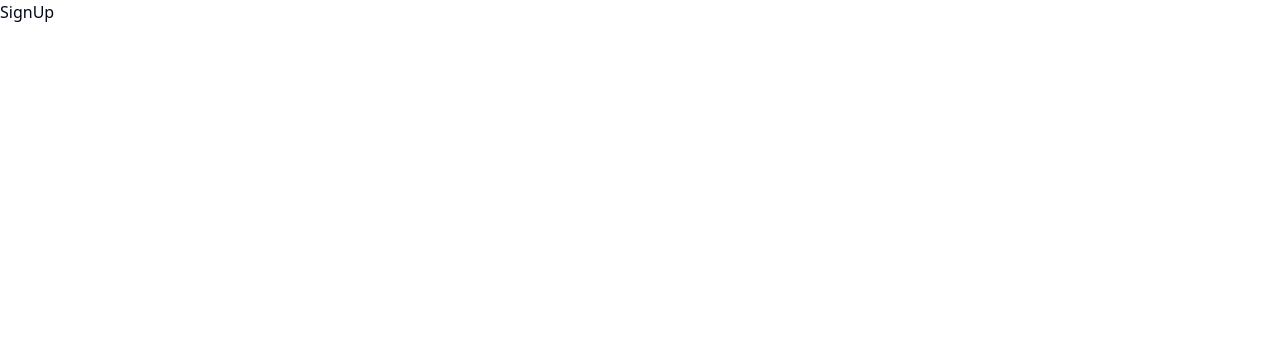
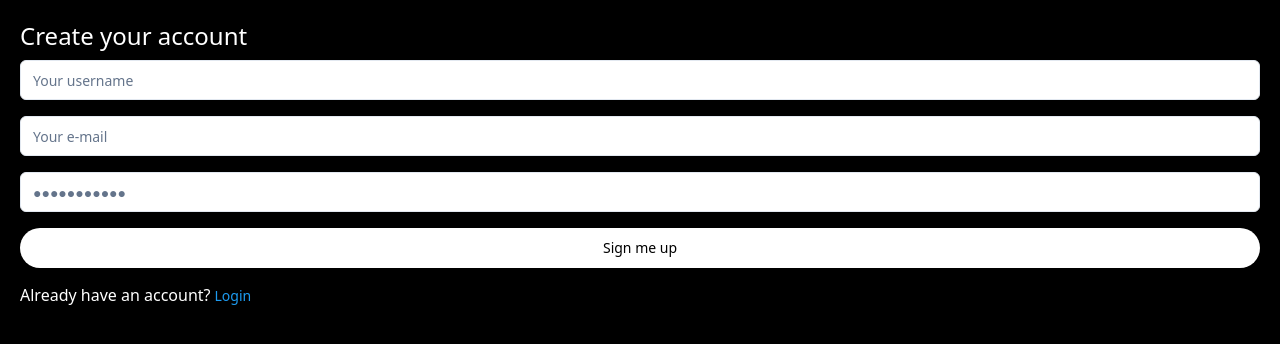
Before and after one commit to dandichristiawan/x-clone-fe, a React (Vite) app: page /register in a window 1280 px wide. Shown: the top 344 px of the page. Built offline with nearby package versions, Linux system fonts and the light colour scheme.

Commit message:
home page progress 50%

```diff
--- a/src/api.ts
+++ b/src/api.ts
@@ -8,12 +8,20 @@ interface LoginResponse {
   };
 }
 
-interface FormData {
+interface FormDataLogin {
   email: string;
   password: string;
 }
 
-export async function LoginApi(formData: FormData): Promise<LoginResponse> {
+interface FormDataRegister {
+  email: string;
+  username: string;
+  password: string;
+}
+
+export async function LoginApi(
+  formData: FormDataLogin
+): Promise<LoginResponse> {
   const response = await fetch('http://192.168.1.153:3000/api/login', {
     headers: { 'Content-Type': 'application/json' },
     method: 'POST',
@@ -27,3 +35,15 @@ export async function LoginApi(formData: FormData): Promise<LoginResponse> {
   const data = await response.json();
   return data as LoginResponse;
 }
+
+export async function RegisterApi(formData: FormDataRegister): Promise<void> {
+  const response = await fetch('http://192.168.1.153:3000/api/signup', {
+    headers: { 'Content-Type': 'application/json' },
+    method: 'POST',
+    body: JSON.stringify(formData),
+  });
+
+  if (!response.ok) {
+    throw new Error('Something went wrong');
+  }
+}
--- a/src/components/Navbar/NavbarLeft.tsx
+++ b/src/components/Navbar/NavbarLeft.tsx
@@ -4,18 +4,18 @@ export const NavbarLeft = () => {
   return (
     <aside
       id="default-sidebar"
-      className="fixed top-0 left-0 z-40 w-72 h-screen transition-transform -translate-x-full sm:translate-x-0"
+      className="fixed top-0 left-0 z-40 w-80 h-screen transition-transform -translate-x-full sm:translate-x-0"
       aria-label="Sidebar"
     >
-      <div className="h-full px-3 py-4 overflow-y-auto bg-gray-50 dark:bg-gray-800">
+      <div className="h-full px-3 py-4 overflow-y-auto bg-black dark:bg-gray-800">
         <ul className="space-y-2 font-medium">
           <li>
             <a
               href="#"
-              className="flex items-center p-2 text-gray-900 rounded-lg dark:text-white hover:bg-gray-100 dark:hover:bg-gray-700 group"
+              className="flex items-center p-2 text-white rounded-lg dark:text-white hover:bg-gray-100 dark:hover:bg-gray-700 group"
             >
               <svg
-                className="w-5 h-5 text-gray-500 transition duration-75 dark:text-gray-400 group-hover:text-gray-900 dark:group-hover:text-white"
+                className="w-5 h-5 text-white transition duration-75 dark:text-gray-400 group-hover:text-gray-900 dark:group-hover:text-white"
                 aria-hidden="true"
                 xmlns="http://www.w3.org/2000/svg"
                 fill="currentColor"
@@ -30,10 +30,10 @@ export const NavbarLeft = () => {
           <li>
             <a
               href="#"
-              className="flex items-center p-2 text-gray-900 rounded-lg dark:text-white hover:bg-gray-100 dark:hover:bg-gray-700 group"
+              className="flex items-center p-2 text-white rounded-lg dark:text-white hover:bg-gray-100 dark:hover:bg-gray-700 group"
             >
               <svg
-                className="flex-shrink-0 w-5 h-5 text-gray-500 transition duration-75 dark:text-gray-400 group-hover:text-gray-900 dark:group-hover:text-white"
+                className="flex-shrink-0 w-5 h-5 text-white transition duration-75 dark:text-gray-400 group-hover:text-gray-900 dark:group-hover:text-white"
                 aria-hidden="true"
                 xmlns="http://www.w3.org/2000/svg"
                 fill="currentColor"
@@ -50,10 +50,10 @@ export const NavbarLeft = () => {
           <li>
             <a
               href="#"
-              className="flex items-center p-2 text-gray-900 rounded-lg dark:text-white hover:bg-gray-100 dark:hover:bg-gray-700 group"
+              className="flex items-center p-2 text-white rounded-lg dark:text-white hover:bg-gray-100 dark:hover:bg-gray-700 group"
             >
               <svg
-                className="flex-shrink-0 w-5 h-5 text-gray-500 transition duration-75 dark:text-gray-400 group-hover:text-gray-900 dark:group-hover:text-white"
+                className="flex-shrink-0 w-5 h-5 text-white transition duration-75 dark:text-gray-400 group-hover:text-gray-900 dark:group-hover:text-white"
                 aria-hidden="true"
                 xmlns="http://www.w3.org/2000/svg"
                 fill="currentColor"
@@ -70,10 +70,10 @@ export const NavbarLeft = () => {
           <li>
             <a
               href="#"
-              className="flex items-center p-2 text-gray-900 rounded-lg dark:text-white hover:bg-gray-100 dark:hover:bg-gray-700 group"
+              className="flex items-center p-2 text-white rounded-lg dark:text-white hover:bg-gray-100 dark:hover:bg-gray-700 group"
             >
               <svg
-                className="flex-shrink-0 w-5 h-5 text-gray-500 transition duration-75 dark:text-gray-400 group-hover:text-gray-900 dark:group-hover:text-white"
+                className="flex-shrink-0 w-5 h-5 text-white transition duration-75 dark:text-gray-400 group-hover:text-gray-900 dark:group-hover:text-white"
                 aria-hidden="true"
                 xmlns="http://www.w3.org/2000/svg"
                 fill="currentColor"
@@ -87,10 +87,10 @@ export const NavbarLeft = () => {
           <li>
             <a
               href="#"
-              className="flex items-center p-2 text-gray-900 rounded-lg dark:text-white hover:bg-gray-100 dark:hover:bg-gray-700 group"
+              className="flex items-center p-2 text-white rounded-lg dark:text-white hover:bg-gray-100 dark:hover:bg-gray-700 group"
             >
               <svg
-                className="flex-shrink-0 w-5 h-5 text-gray-500 transition duration-75 dark:text-gray-400 group-hover:text-gray-900 dark:group-hover:text-white"
+                className="flex-shrink-0 w-5 h-5 text-white transition duration-75 dark:text-gray-400 group-hover:text-gray-900 dark:group-hover:text-white"
                 aria-hidden="true"
                 xmlns="http://www.w3.org/2000/svg"
                 fill="currentColor"
@@ -104,10 +104,10 @@ export const NavbarLeft = () => {
           <li>
             <a
               href="#"
-              className="flex items-center p-2 text-gray-900 rounded-lg dark:text-white hover:bg-gray-100 dark:hover:bg-gray-700 group"
+              className="flex items-center p-2 text-white rounded-lg dark:text-white hover:bg-gray-100 dark:hover:bg-gray-700 group"
             >
               <svg
-                className="flex-shrink-0 w-5 h-5 text-gray-500 transition duration-75 dark:text-gray-400 group-hover:text-gray-900 dark:group-hover:text-white"
+                className="flex-shrink-0 w-5 h-5 text-white transition duration-75 dark:text-gray-400 group-hover:text-gray-900 dark:group-hover:text-white"
                 aria-hidden="true"
                 xmlns="http://www.w3.org/2000/svg"
                 fill="none"
@@ -127,10 +127,10 @@ export const NavbarLeft = () => {
           <li>
             <a
               href="#"
-              className="flex items-center p-2 text-gray-900 rounded-lg dark:text-white hover:bg-gray-100 dark:hover:bg-gray-700 group"
+              className="flex items-center p-2 text-white rounded-lg dark:text-white hover:bg-gray-100 dark:hover:bg-gray-700 group"
             >
               <svg
-                className="flex-shrink-0 w-5 h-5 text-gray-500 transition duration-75 dark:text-gray-400 group-hover:text-gray-900 dark:group-hover:text-white"
+                className="flex-shrink-0 w-5 h-5 text-white transition duration-75 dark:text-gray-400 group-hover:text-gray-900 dark:group-hover:text-white"
                 aria-hidden="true"
                 xmlns="http://www.w3.org/2000/svg"
                 fill="currentColor"
--- a/src/layout/main-layout.tsx
+++ b/src/layout/main-layout.tsx
@@ -1,17 +1,19 @@
-import React from 'react'
-import { NavbarLeft } from '@/components/Navbar/NavbarLeft'
-import { NavbarRight } from '@/components/Navbar/NavbarRight'
+import React from 'react';
+import { NavbarLeft } from '@/components/Navbar/NavbarLeft';
+import { NavbarRight } from '@/components/Navbar/NavbarRight';
 
 type Props = {
-    children: React.ReactNode
-}
+  children: React.ReactNode;
+};
 
 export const MainLayout = ({ children }: Props) => {
   return (
     <>
       <NavbarLeft />
+      <div className="flex justify-center items-center min-h-screen">
         {children}
+      </div>
       <NavbarRight />
     </>
-    )
-}
+  );
+};
--- a/src/pages/auth/signup/sign-up-page.tsx
+++ b/src/pages/auth/signup/sign-up-page.tsx
@@ -1,9 +1,75 @@
-import React from 'react'
+import React from 'react';
+import { Input } from '@/components/ui/input';
+import { Button } from '@/components/ui/button';
+import { RegisterApi } from '@/api';
+import { useNavigate } from 'react-router-dom';
 
 export const SignUpPage = () => {
-    return (
-        <>
-           <h1>SignUp</h1>
-        </>
-    )
-}
+  const navTo = useNavigate();
+  const [registerCredentials, setRegisterCredentials] = React.useState({
+    username: '',
+    email: '',
+    password: '',
+  });
+  const handleValChange = (e: React.ChangeEvent<HTMLInputElement>) => {
+    const { name, value } = e.target;
+    setRegisterCredentials((prevState) => ({
+      ...prevState,
+      [name]: value,
+    }));
+  };
+  const onRegister = async () => {
+    await RegisterApi(registerCredentials);
+  };
+
+  return (
+    <>
+      <main className="bg-black min-h-dvh">
+        <div className="p-5 flex flex-col">
+          <h1 className="text-white text-2xl">Create your account</h1>
+          <Input
+            placeholder="Your username"
+            className="text-black my-2"
+            type="text"
+            name="username"
+            value={registerCredentials.username}
+            onChange={handleValChange}
+          />
+          <Input
+            placeholder="Your e-mail"
+            className="text-black my-2"
+            type="text"
+            name="email"
+            value={registerCredentials.email}
+            onChange={handleValChange}
+          />
+          <Input
+            placeholder="&#9679;&#9679;&#9679;&#9679;&#9679;&#9679;&#9679;&#9679;&#9679;&#9679;&#9679;"
+            className="text-black my-2"
+            type="password"
+            name="password"
+            value={registerCredentials.password}
+            onChange={handleValChange}
+          />
+          <Button
+            onClick={onRegister}
+            // variant="default"
+            className="rounded-3xl w-full p-2 my-2 text-black bg-white"
+          >
+            Sign me up
+          </Button>
+          <h6 className="text-white">
+            Already have an account?
+            <Button
+              onClick={() => navTo('/login')}
+              variant="link"
+              className="text-[#1D9BF0] no-underline p-1"
+            >
+              Login
+            </Button>
+          </h6>
+        </div>
+      </main>
+    </>
+  );
+};
--- a/src/pages/home/home-page.tsx
+++ b/src/pages/home/home-page.tsx
@@ -39,27 +39,27 @@ export const HomePage = () => {
   return (
     <>
       <MainLayout>
-        <main className="flex-1 max-w-5xl border  border-t-0 border-b-0 border-r-1 border-l-1 p- justify-center items-center mx-auto overflow-y-auto min-h-screen">
-          <nav className="bg-blue-600">asd</nav>
-          <div className="border border-r-0 border-l-0 flex flex-row p-2 gap-2 w-full">
+        <main className="flex-1 max-w-7xl bg-black text-white border border-gray-600 border-t-0 border-b-0 border-r-1 border-l-1 p- justify-center items-center overflow-y-auto min-h-screen">
+          {/* <nav className="bg-blue-600">asd</nav> */}
+          <div className="border border-gray-600 border-r-0 border-l-0 flex flex-row p-2 gap-2 w-full">
             <div className="rounded-full bg-gray-500 p-2 w-10 h-10"></div>
             <div className="flex flex-col w-full">
               <Textarea
-                className="border-none"
+                className="border-none bg-black"
                 placeholder="What is happening?!"
               />
-              <Separator className='my-4'/>
+              <Separator className='my-4 border border-gray-600'/>
               <div className="mb-2 flex justify-end">
                 <Button className='bg-[#1a8cd8] rounded-full'>Post</Button>
               </div>
             </div>
           </div>
           {data?.map((i) => (
-            <div className="flex flex-col border border-t-0 border-l-0 border-r-0 border-b-1 p-2">
+            <div className="flex flex-col border border-gray-600 border-t-0 border-l-0 border-r-0 border-b-1 p-2">
               <div className="flex flex-row gap-2">
                 <div className="rounded-full bg-gray-500 p-2 w-10 h-10"></div>
                 <div className="flex flex-col">
-                  <h1 className="mb-2">{i.user.username}</h1>
+                  <h1 className="mb-2">@{i.user.username}</h1>
                   <p>{i.content}</p>
                 </div>
               </div>
```
Also changed, not shown: src/components/Navbar/NavbarRight.tsx (+16 -16 lines). Lines whose indentation alone changed are shown as unchanged.
